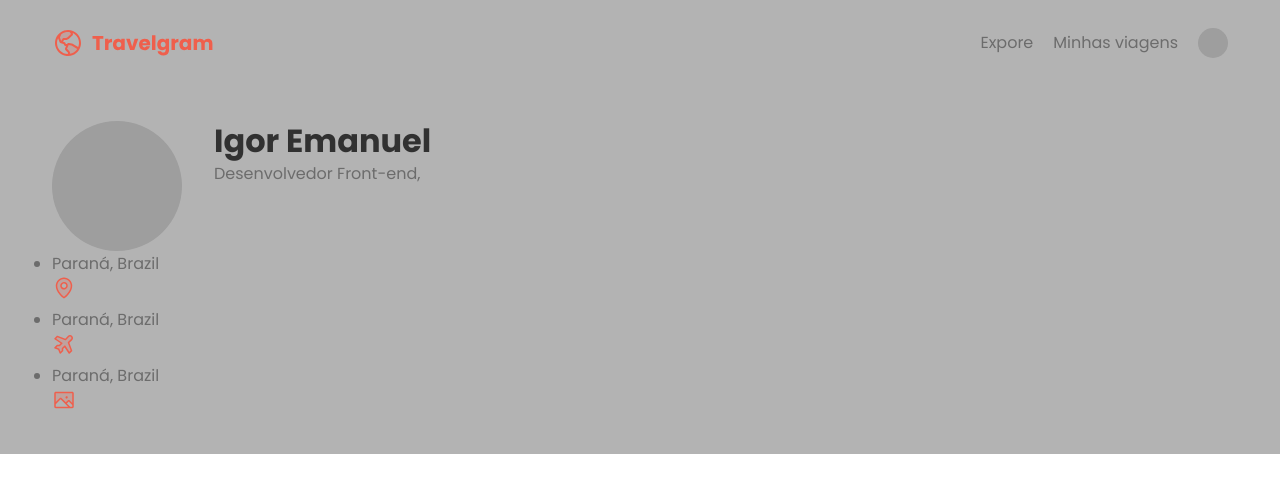
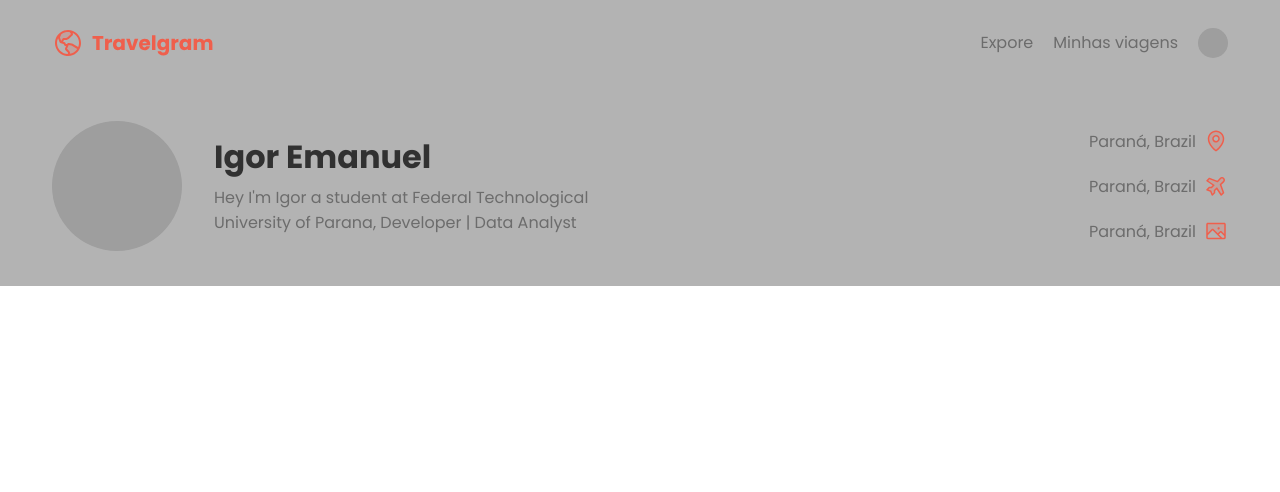
Before and after one commit to iguemanuel/travel-gram, a plain HTML site: page index.html in a window 1280 px wide. Drawn offline with Linux system fonts and the light colour scheme; grey boxes are pictures that could not be loaded.

Commit message:
FInish header

```diff
--- a/index.html
+++ b/index.html
@@ -30,7 +30,11 @@
           <li><a href="#">Minhas viagens</a></li>
           <li>
             <a href="#">
-              <img id="profile-navbar" src="/assets/Profile 1.png" alt="Perfil" />
+              <img
+                id="profile-navbar"
+                src="/assets/Profile 1.png"
+                alt="Perfil"
+              />
             </a>
           </li>
         </ul>
@@ -43,9 +47,13 @@
 
             <div id="about">
               <h1>Igor Emanuel</h1>
-            <p>Desenvolvedor Front-end,</p>
+              <p>
+                Hey I'm Igor a student at Federal Technological University of
+                Parana, Developer | Data Analyst
+              </p>
             </div>
           </div>
+          <div id="info">
             <ul>
               <li>
                 <p>Paraná, Brazil</p>
@@ -61,8 +69,8 @@
               </li>
             </ul>
           </div>
+        </div>
       </header>
-
     </div>
   </body>
 </html>
--- a/styles/header.css
+++ b/styles/header.css
@@ -1,12 +1,43 @@
-header{
+header {
   padding-block: 35px;
 }
-#profile{
+
+header .container {
+  display: flex;
+  justify-content: space-between;
+  align-items: center;
+}
+
+#profile {
   display: flex;
   gap: 32px;
+  align-items: center;
 }
 
-#profile h1{
+#profile > div {
+  max-width: 384px;
+}
+
+#profile h1 {
   font: var(--text-lg);
   color: var(--text-color-primary);
+  margin-bottom: 8px;
 }
+
+#profile p {
+  font: var(--text-md);
+  color: var(--text-color-secondary);
+}
+
+#info ul {
+  list-style: none;
+  display: flex;
+  flex-direction: column;
+  gap: 20px;
+}
+
+#info li {
+  display: flex;
+  gap: 8px;
+  align-items: center;
+}
```
Lines whose indentation alone changed are shown as unchanged.
